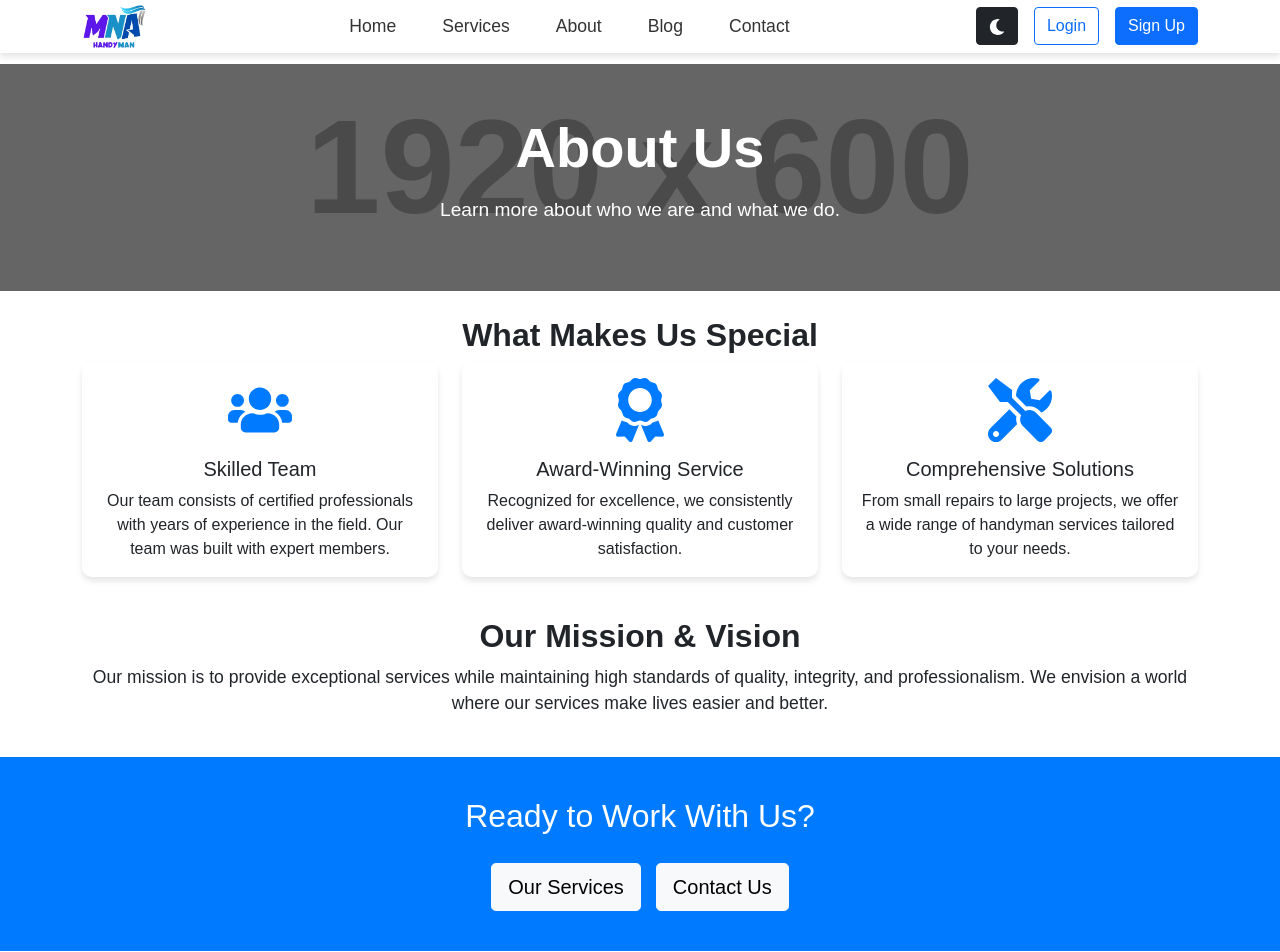
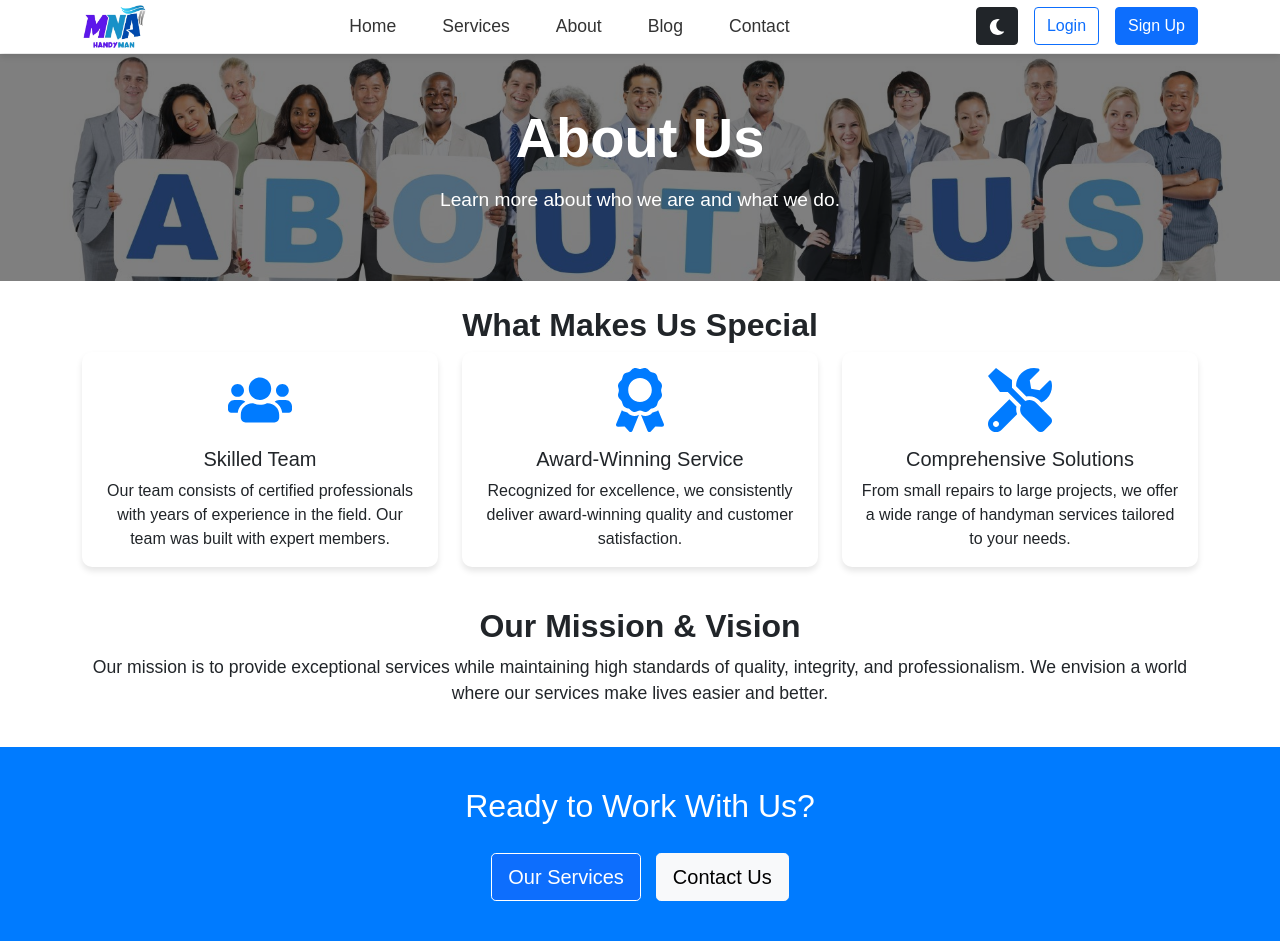
Before and after one commit to nurulazam-dev/mna-handyman-platform, a React (Vite) app: page /about in a window 1280 px wide. Shown: the top 952 px of the page. Built offline with nearby package versions, Linux system fonts and the light colour scheme.

Commit message:
about page assets setup and update

```diff
--- a/src/pages/About.jsx
+++ b/src/pages/About.jsx
@@ -2,17 +2,18 @@ import { Button } from "react-bootstrap";
 import MakesUsSpecial from "../components/MakesUsSpecial";
 import OurSpecialists from "../components/OurSpecialists";
 import { Link } from "react-router-dom";
+import aboutImg from "../assets/images/aboutUs.jpg";
 
 const About = () => {
   const heroStyle = {
-    backgroundImage: "url(https://via.placeholder.com/1920x600)",
+    backgroundImage: `url(${aboutImg})`,
     backgroundSize: "cover",
     backgroundPosition: "center",
     color: "#fff",
     textAlign: "center",
     padding: "50px 20px",
     position: "relative",
-    margin: "40px 0 25px 0",
+    margin: "30px 0 25px 0",
   };
 
   const overlayStyle = {
@@ -69,9 +70,12 @@ const About = () => {
         <h2>Ready to Work With Us?</h2>
         <Link to="/services">
           <Button
-            variant="light"
             size="lg"
-            style={{ marginTop: "20px", marginRight: "15px" }}
+            style={{
+              border: "1px solid white",
+              marginTop: "20px",
+              marginRight: "15px",
+            }}
           >
             Our Services
           </Button>
```
Also changed, not shown: src/assets/images/aboutUs.jpg (added).
